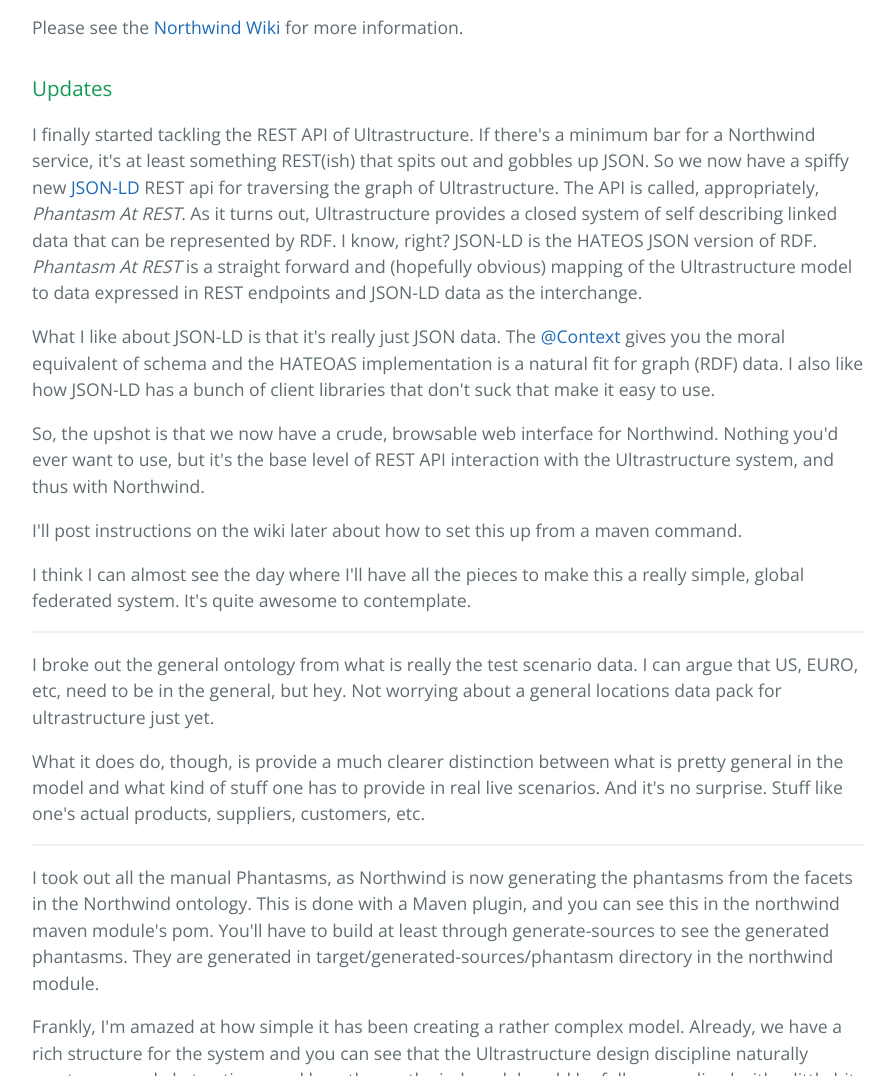
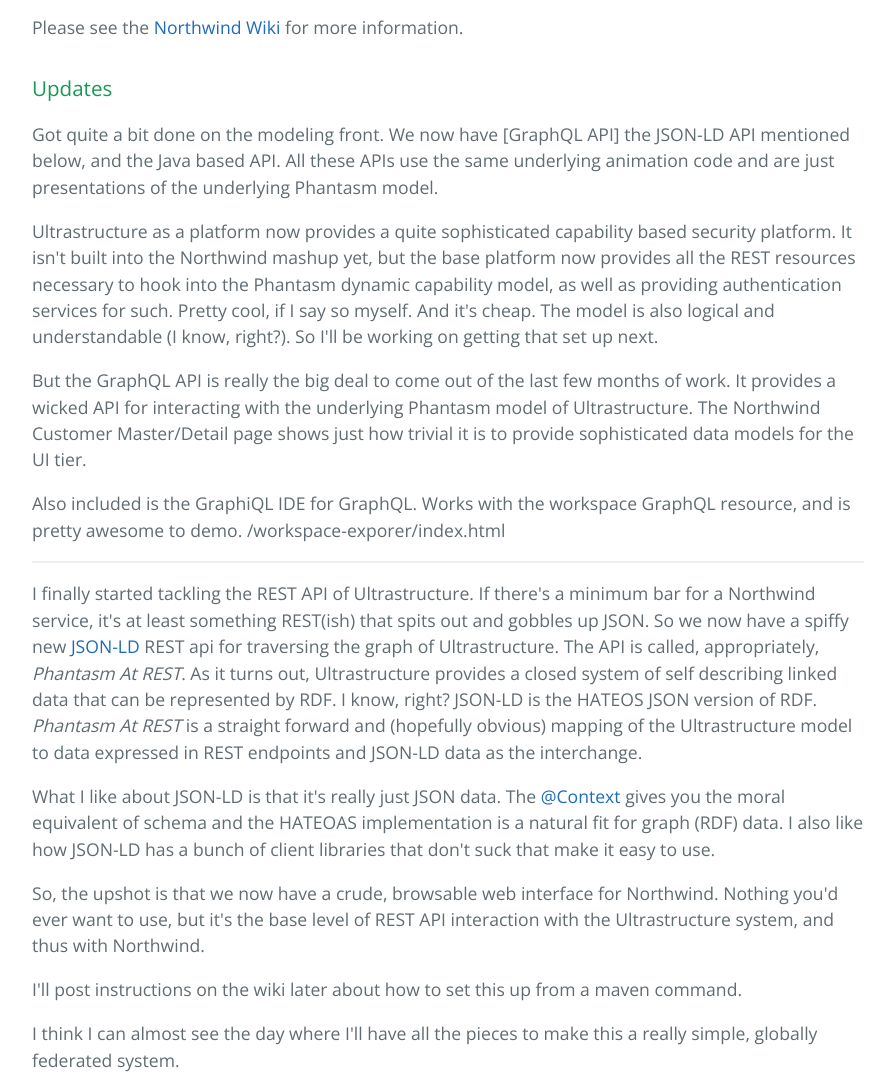
Before and after one commit to ChiralBehaviors/Northwind, a plain HTML site: page index.html in a window 1280 px wide. Shown: the part 594-1670 px from the top of the page, without its empty margins (192-1087 px from the left). Drawn offline with nearby package versions, Linux system fonts and the light colour scheme.

Commit message:
Create gh-pages branch via GitHub

```diff
--- a/index.html
+++ b/index.html
@@ -5,7 +5,7 @@
     <title>Northwind by ChiralBehaviors</title>
     <meta name="viewport" content="width=device-width, initial-scale=1">
     <link rel="stylesheet" type="text/css" href="stylesheets/normalize.css" media="screen">
-    <link href='http://fonts.googleapis.com/css?family=Open+Sans:400,700' rel='stylesheet' type='text/css'>
+    <link href='https://fonts.googleapis.com/css?family=Open+Sans:400,700' rel='stylesheet' type='text/css'>
     <link rel="stylesheet" type="text/css" href="stylesheets/stylesheet.css" media="screen">
     <link rel="stylesheet" type="text/css" href="stylesheets/github-light.css" media="screen">
   </head>
@@ -28,6 +28,16 @@
 <h3>
 <a id="updates" class="anchor" href="#updates" aria-hidden="true"><span class="octicon octicon-link"></span></a>Updates</h3>
 
+<p>Got quite a bit done on the modeling front.  We now have [GraphQL API] the JSON-LD API mentioned below, and the Java based API.  All these APIs use the same underlying animation code and are just presentations of the underlying Phantasm model.</p>
+
+<p>Ultrastructure as a platform now provides a quite sophisticated capability based security platform.  It isn't built into the Northwind mashup yet, but the base platform now provides all the REST resources necessary to hook into the Phantasm dynamic capability model, as well as providing authentication services for such.  Pretty cool, if I say so myself.  And it's cheap.  The model is also logical and understandable (I know, right?).  So I'll be working on getting that set up next.</p>
+
+<p>But the GraphQL API is really the big deal to come out of the last few months of work.  It provides a wicked API for interacting with the underlying Phantasm model of Ultrastructure.  The Northwind Customer Master/Detail page shows just how trivial it is to provide sophisticated data models for the UI tier.</p>
+
+<p>Also included is the GraphiQL IDE for GraphQL.  Works with the workspace GraphQL resource, and is pretty awesome to demo.  /workspace-exporer/index.html</p>
+
+<hr>
+
 <p>I finally started tackling the REST API of Ultrastructure.  If there's a minimum bar for a Northwind service, it's at least something REST(ish) that spits out and gobbles up JSON.  So we now have a spiffy new <a href="http://json-ld.org/">JSON-LD</a> REST api for traversing the graph of Ultrastructure.  The API is called, appropriately, <em>Phantasm At REST</em>.  As it turns out, Ultrastructure provides a closed system of self describing linked data that can be represented by RDF.  I know, right?  JSON-LD is the HATEOS JSON version of RDF.  <em>Phantasm At REST</em> is a straight forward and (hopefully obvious) mapping of the Ultrastructure model to data expressed in REST endpoints and JSON-LD data as the interchange.</p>
 
 <p>What I like about JSON-LD is that it's really just JSON data.  The <a href="https://github.com/Context" class="user-mention">@Context</a> gives you the moral equivalent of schema and the HATEOAS implementation is a natural fit for graph (RDF) data.  I also like how JSON-LD has a bunch of client libraries that don't suck that make it easy to use.</p>
@@ -36,7 +46,7 @@
 
 <p>I'll post instructions on the wiki later about how to set this up from a maven command.</p>
 
-<p>I think I can almost see the day where I'll have all the pieces to make this a really simple, global federated system.  It's quite awesome to contemplate.</p>
+<p>I think I can almost see the day where I'll have all the pieces to make this a really simple, globally federated system.</p>
 
 <hr>
 
```
Also changed, not shown: params.json (+1 -1 lines).
